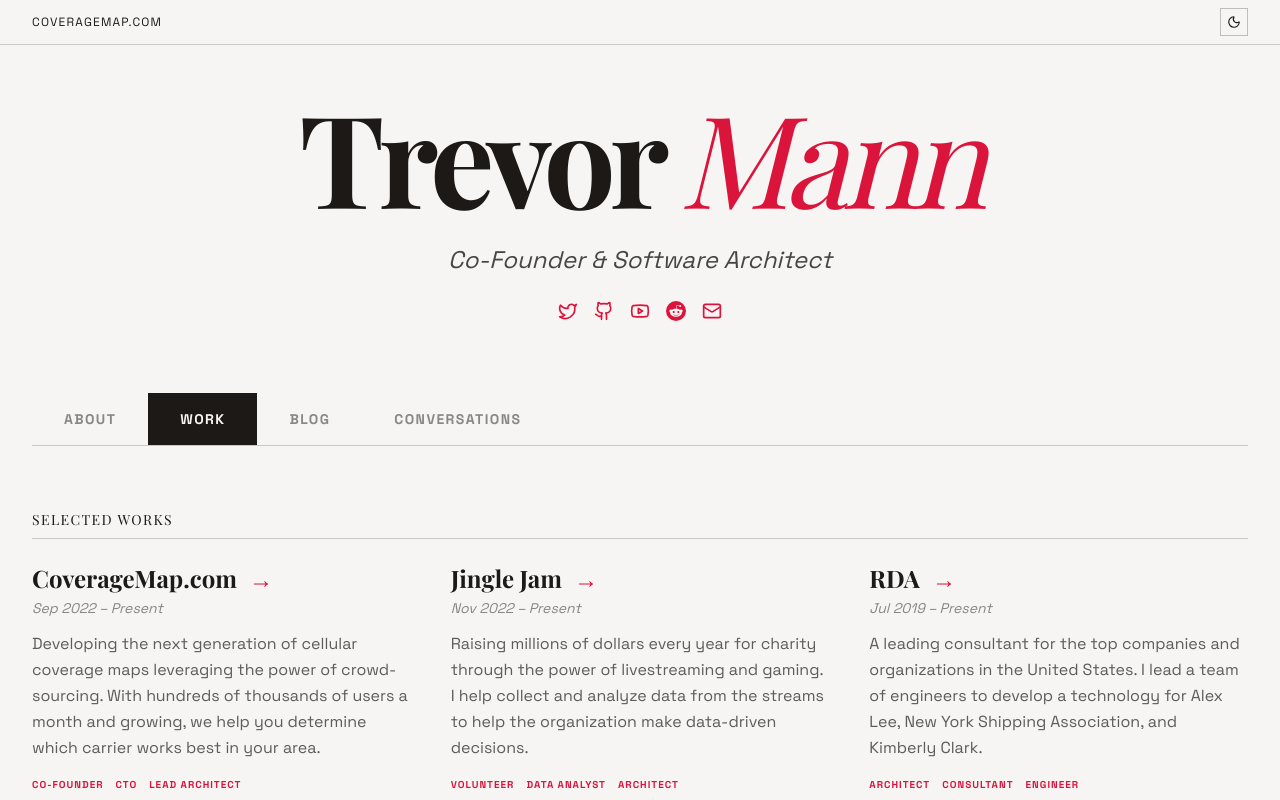
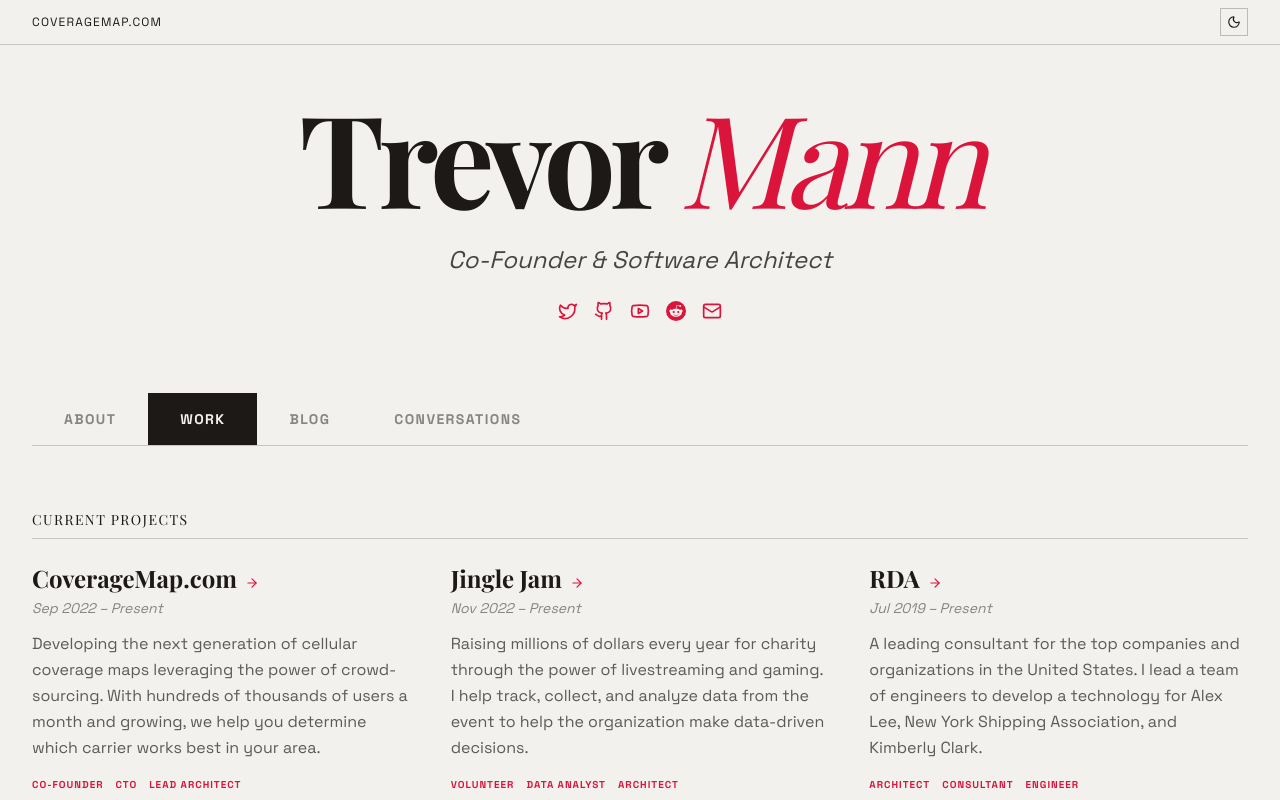
Before and after one commit to no1mann/no1mann-website, a React (Vite) app: page / in a window 1280 px wide. Both pictures are taken after a click on the button "WORK". Shown: the top 800 px of the page. Built offline with nearby package versions, Linux system fonts and the light colour scheme; a web font is replaced by a local one.

Commit message:
Refine content and styling across multiple components: updated project descriptions for clarity, adjusted background color in CSS, removed unnecessary section title in AboutPage, and renamed section title in WorkPage to better reflect current content.

```diff
--- a/src/data.ts
+++ b/src/data.ts
@@ -79,7 +79,7 @@
     {
       title: "Jingle Jam",
       description:
-        "Raising millions of dollars every year for charity through the power of livestreaming and gaming. I help collect and analyze data from the streams to help the organization make data-driven decisions.",
+        "Raising millions of dollars every year for charity through the power of livestreaming and gaming. I help track, collect, and analyze data from the event to help the organization make data-driven decisions.",
       tags: ["Volunteer", "Data Analyst", "Architect"],
       startDate: "11/01/2022",
       endDate: null,
--- a/src/index.css
+++ b/src/index.css
@@ -4,7 +4,7 @@
 
 @layer base {
   :root {
-    --background: 40 20% 96%;
+    --background: 40 20% 94%;
     --foreground: 20 10% 10%;
     --card: 40 20% 96%;
     --card-foreground: 20 10% 10%;
@@ -52,7 +52,7 @@
     --radius: 0;
     --font-heading: 'Playfair Display', serif;
     --font-body: 'Space Grotesk', sans-serif;
-    --background: 40 20% 96%;
+    --background: 40 20% 94%;
     --foreground: 20 10% 10%;
   }
 
--- a/src/pages/AboutPage.tsx
+++ b/src/pages/AboutPage.tsx
@@ -13,7 +13,6 @@
   return (
     <div className="grid grid-cols-1 gap-12 md:grid-cols-12 md:gap-16">
       <section className="md:col-span-8">
-        <SectionTitle>Prologue</SectionTitle>
         <p className="border-l-4 border-accent pl-5 font-heading text-2xl leading-relaxed md:pl-6 md:text-3xl">
           {about.bio}
         </p>
--- a/src/pages/WorkPage.tsx
+++ b/src/pages/WorkPage.tsx
@@ -2,6 +2,7 @@
 import { SectionTitle } from '@/components/editorial/section-title';
 import { Badge } from '@/components/ui/badge';
 import { Card, CardContent, CardDescription, CardHeader, CardTitle } from '@/components/ui/card';
+import { ArrowRight } from 'lucide-react';
 
 
 export function WorkPage() {
@@ -9,14 +10,14 @@
 
   return (
     <div>
-      <SectionTitle>Selected Works</SectionTitle>
+      <SectionTitle>Current Projects</SectionTitle>
       <div className="grid grid-cols-1 gap-10 md:grid-cols-2 lg:grid-cols-3">
         {currentProjects.map((project) => (
           <article key={project.title} className="group border-b border-foreground/10 pb-8">
             <h3 className="mb-1 font-heading text-2xl font-bold transition-colors group-hover:text-primary">
               <a href={project.link} target="_blank" rel="noopener noreferrer" className="group/link inline-flex items-baseline gap-2">
                 {project.title}
-                <span className="ml-1 text-primary transition-transform duration-200 group-hover/link:translate-x-1 inline-block">&rarr;</span>
+                <ArrowRight size={14} className="relative top-[2px] shrink-0 text-primary transition-transform duration-200 group-hover/link:translate-x-1" />
               </a>
             </h3>
             <span className="mb-3 block text-sm italic text-foreground/50">{formatDateRange(project.startDate, project.endDate)}</span>
@@ -41,7 +42,7 @@
                 <CardTitle>
                   <a href={project.link} target="_blank" rel="noopener noreferrer" className="group/link inline-flex items-baseline gap-2 transition-colors hover:text-primary">
                     {project.title}
-                    <span className="ml-1 text-primary transition-transform duration-200 group-hover/link:translate-x-1 inline-block">&rarr;</span>
+                    <ArrowRight size={14} className="relative top-[2px] shrink-0 text-primary transition-transform duration-200 group-hover/link:translate-x-1" />
                   </a>
                 </CardTitle>
                 <Badge variant="editorial">{formatDateRange(project.startDate, project.endDate)}</Badge>
```
